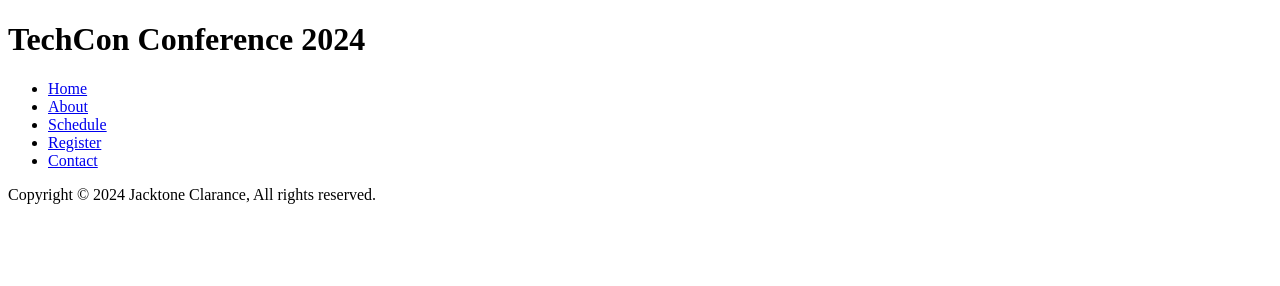
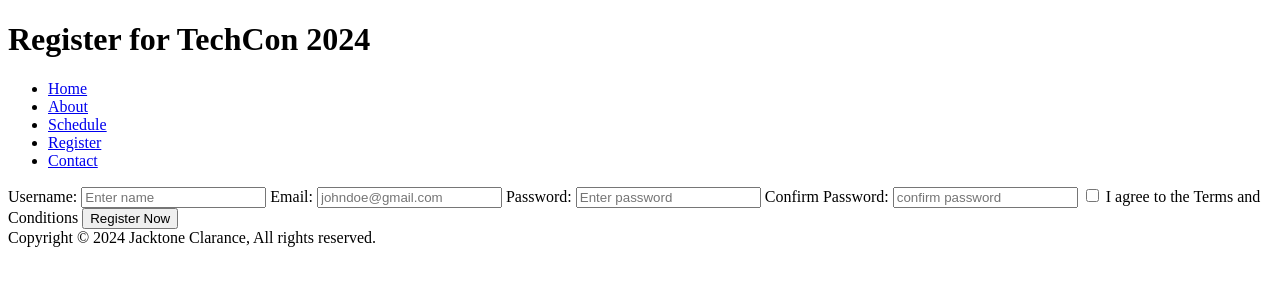
Before and after one commit to claranceJ/TechCon_HTML, a plain HTML site: page techcon_website/register.html in a window 1280 px wide. Drawn offline with Linux system fonts and the light colour scheme.

Commit message:
add form to register.html

```diff
--- a/techcon_website/register.html
+++ b/techcon_website/register.html
@@ -7,7 +7,7 @@
     </head>
     <body>
         <header>
-            <h1>TechCon Conference 2024</h1>
+            <h1>Register for TechCon 2024</h1>
             <nav>
                 <ul>
                     <li><a href="index.html">Home</a></li>
@@ -20,6 +20,22 @@
             </nav>
         </header>
         <main>
+            <form action="#" method="post">
+                <label for="username">Username:</label>
+                <input type="text" id="username" name="username" required placeholder="Enter name">
+                <label for="email">Email:</label>
+                <input type="email" id="email" name="email" required placeholder="johndoe@gmail.com">
+                <label for="password">Password:</label>
+                <input type="password" id="password" name="password" required min="8" placeholder="Enter password">
+                <label for="confirm_password">Confirm Password:</label>
+                <input type="password" id="confirm_password" name="confirm_password" required min="8" placeholder="confirm password">
+                <label for="terms">
+                  <input type="checkbox" id="terms" name="terms" required>
+                  I agree to the Terms and Conditions
+                </label>
+                <button type="submit">Register Now</button>
+
+            </form>
         </main>
         <footer>
             Copyright © 2024 Jacktone Clarance, All rights reserved.
```
